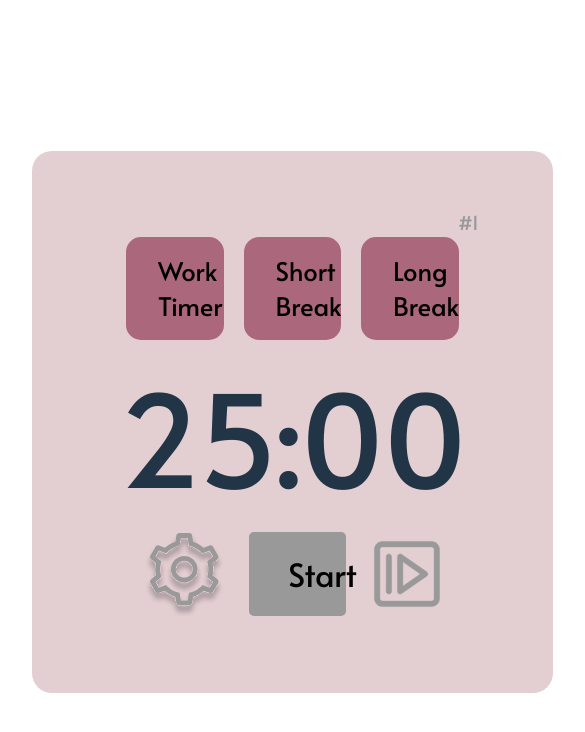
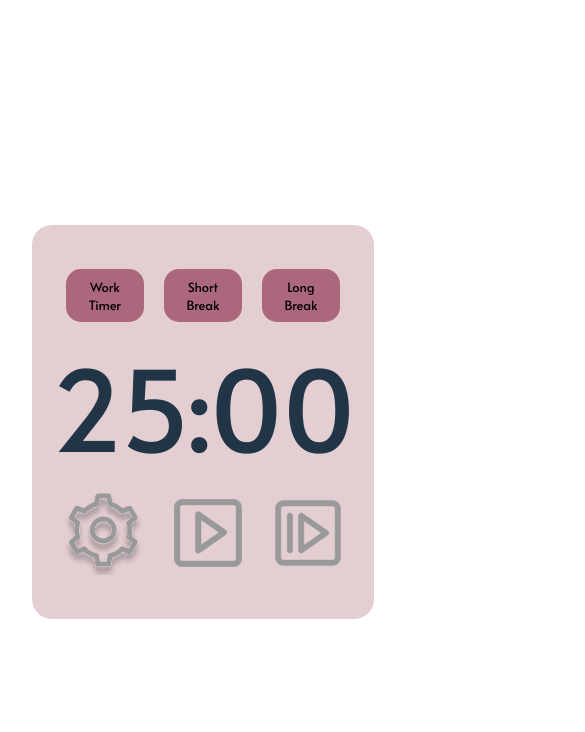
Before and after one commit to John-Ericksen/PomoTimer, a React (Vite) app: page / in a window 390 px wide. Shown: the top 732 px of the page, 585 px wide, since content can reach past the window. Built offline with nearby package versions, Linux system fonts and the light colour scheme.

Commit message:
add mobile stylings

```diff
--- a/src/components/Content/Content.scss
+++ b/src/components/Content/Content.scss
@@ -1,3 +1,4 @@
+
 .content-work {
   background-color: rgba(117, 14, 33, 0.2);
   padding-top: 8vh;
@@ -6,10 +7,12 @@
   padding-right: 10vh;
   border-radius: 20px;
   max-width: 700px;
+  width: 66vw;
   height: fit-content;
   min-height: 300px;
   display: flex;
   align-items: center;
+  justify-content: center;
 }
 
 .content-break {
@@ -25,3 +28,32 @@
   display: flex;
   align-items: center;
 }
+
+@media only screen and (max-width: 700px) {
+  .content-work {
+    padding-top: 4vh;
+    padding-bottom: 4vh;
+    padding-left: 5vh;
+    padding-right: 5vh;
+    border-radius: 20px;
+    max-width: 400px;
+    height: fit-content;
+    min-height: 300px;
+    display: flex;
+    align-items: center;
+  }
+
+  .content-break {
+    padding-top: 8vh;
+    padding-bottom: 8vh;
+    padding-left: 10vh;
+    padding-right: 10vh;
+    border-radius: 20px;
+    max-width: 400px;
+    height: fit-content;
+    min-height: 300px;
+    display: flex;
+    align-items: center;
+  }
+
+}
--- a/src/components/Settings/Settings.scss
+++ b/src/components/Settings/Settings.scss
@@ -2,7 +2,7 @@
   background-color: transparent;
   background-image: url("../../assets/settings.svg");
   background-repeat: no-repeat;
-  background-position: center center;
+  background-position: center 0%;
   background-size: 9.5vh;
   padding: 0;
   font: inherit;
@@ -11,17 +11,6 @@
   width: 7vw;
   height: 10vh;
   transition: none;
-}
-
-.settings-button:hover {
-  color: transparent;
-  border: none;
-  outline: none;
-  background-color: transparent;
-}
-
-.settings-button:active {
-  outline: none;
 }
 
 .settings-form {
@@ -49,3 +38,27 @@ label {
 p {
   font-size: small;
 }
+
+@media only screen and (max-width: 700px) {
+  .settings-form {
+    border-radius: 10px;
+    text-align: left;
+    display: flex;
+    flex-direction: column;
+    justify-content: start;
+    width: 100%;
+    position: absolute;
+    top: 80%;
+    left: 30%;
+  }
+
+  input {
+
+    width: 18vw;
+    font-size: medium;
+    margin: 8px 0;
+    box-sizing: border-box;
+    border-radius: 2px;
+    border: 1px solid white;
+  }
+}
--- a/src/components/Timer/Timer.scss
+++ b/src/components/Timer/Timer.scss
@@ -21,6 +21,8 @@ button {
   color: black;
   font-weight: bold;
   font-size: 2em;
+  transition: border-color 0.25s;
+
 }
 
 p {
@@ -68,16 +70,6 @@ p {
   min-width: 80px;
 }
 
-.skip:hover {
-  color: transparent;
-  border: none;
-  outline: none;
-  background-color: transparent;
-}
-
-.skip:active {
-  outline: none;
-}
 
 .cycles {
   display: flex;
@@ -90,3 +82,51 @@ p {
   font-size: 1.2em;
   color: rgba(153, 153, 153, 1);
 }
+
+@media only screen and (max-width: 700px) {
+  .timer {
+    display: flex;
+    flex-direction: column;
+    justify-content: space-around;
+    align-items: center;
+  }
+
+  .cycles-count {
+    font-size: 0em;
+  }
+
+  button {
+    margin: 10px;
+    border-radius: 15px;
+    width: 20vw;
+    max-width: 200px;
+    font-size: 0.8em;
+    height: auto;
+  }
+
+  .toggle-timer-button {
+    background-color: transparent;
+    background-image: url("../../assets/play.svg");
+    background-repeat: no-repeat;
+    background-position: center center;
+    background-size: 8vh;
+    padding: 0;
+    font: inherit;
+    font-size: 0em;
+    cursor: pointer;
+    min-width: 7vw;
+    width: 7vw;
+    height: 10vh;
+    transition: none;
+    min-width: 80px;
+    border-radius: 15px;
+  }
+
+
+
+  p {
+    font-size: 7em;
+    font-weight: bold;
+    margin: -10px;
+  }
+}
```
Also changed, not shown: src/assets/play.svg (added).
